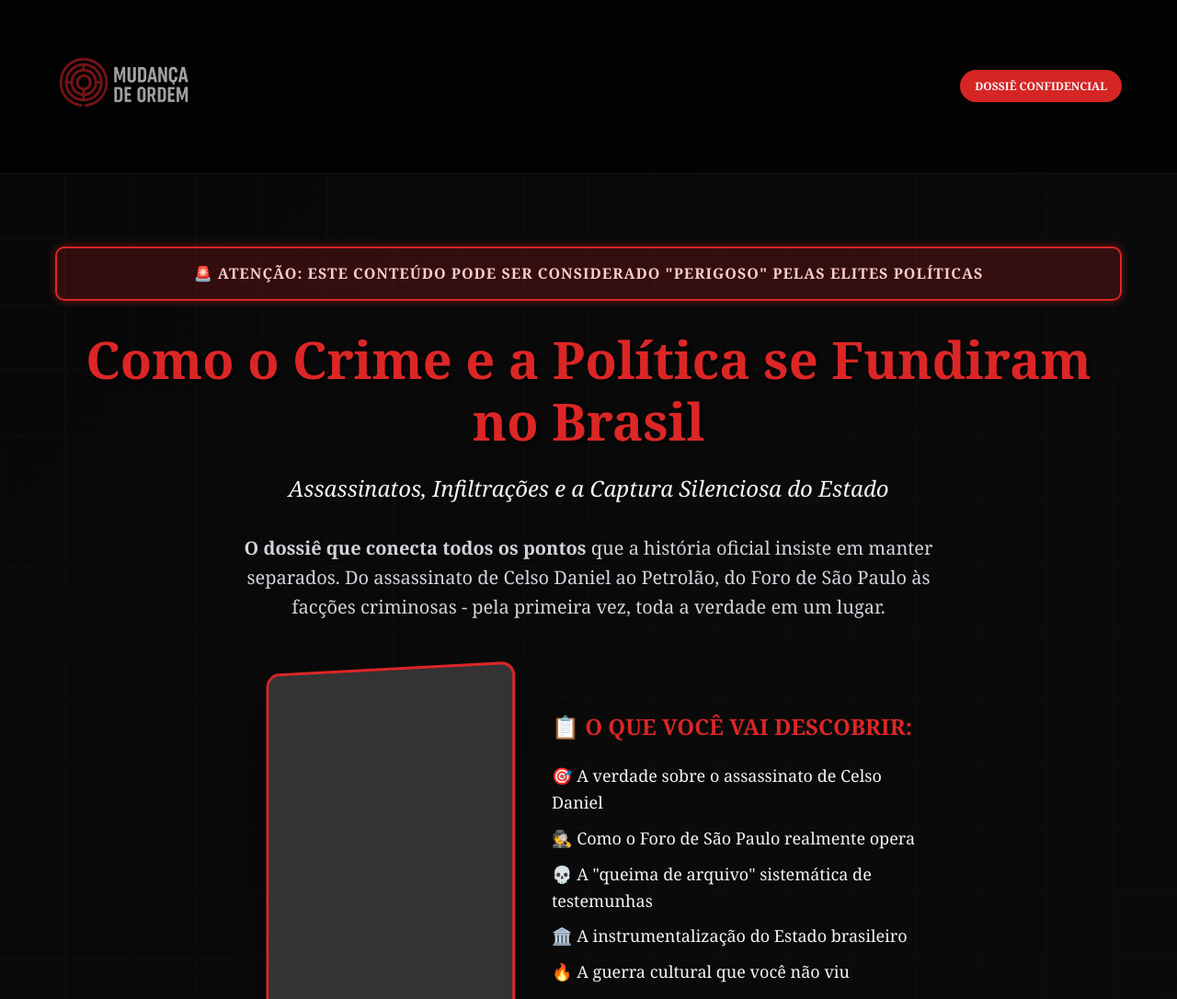
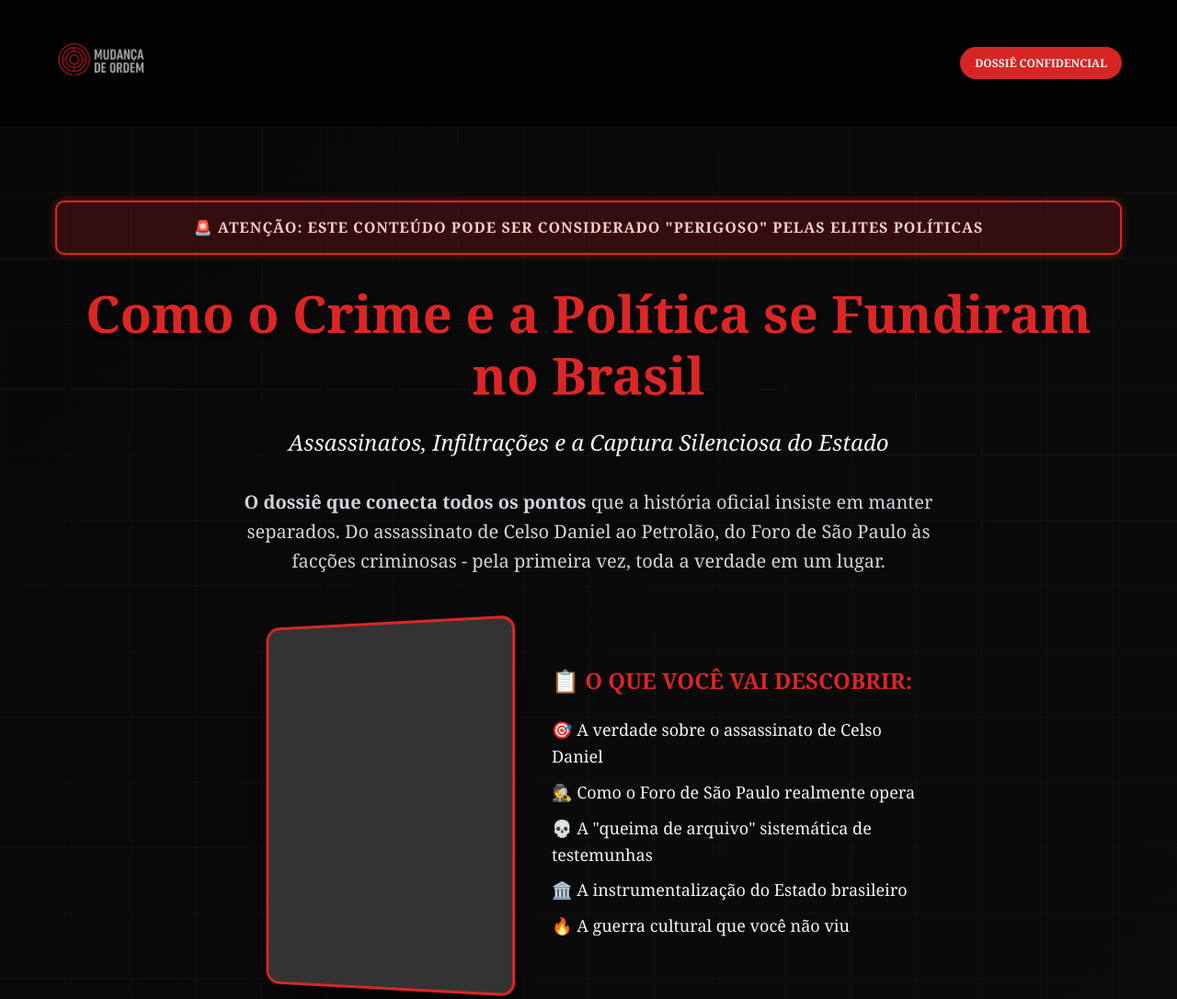
Before and after one commit to startbit0/mudancadeordem, a plain HTML site: page index.html in a window 1280 px wide. Shown: the top 1086 px of the page at 92% size. Drawn offline with Linux system fonts and the light colour scheme.

Commit message:
index.html

```diff
--- a/index.html
+++ b/index.html
@@ -41,7 +41,7 @@
         }
 
         .logo-img {
-            height: 150px; /* Altura do logo. Você pode ajustar se achar necessário */
+            height: 100px; /* Altura do logo. Você pode ajustar se achar necessário */
             width: auto;   /* Largura automática para manter a proporção */
         }
 
```
